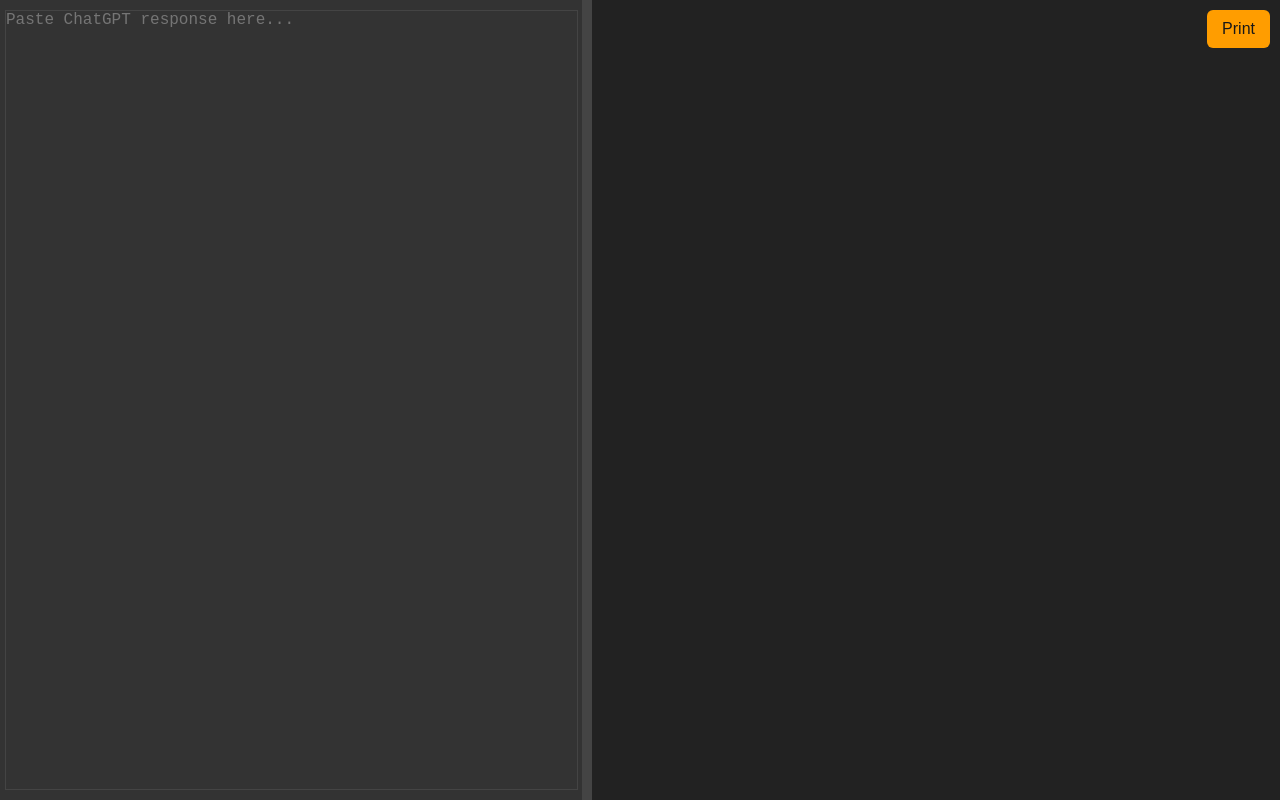
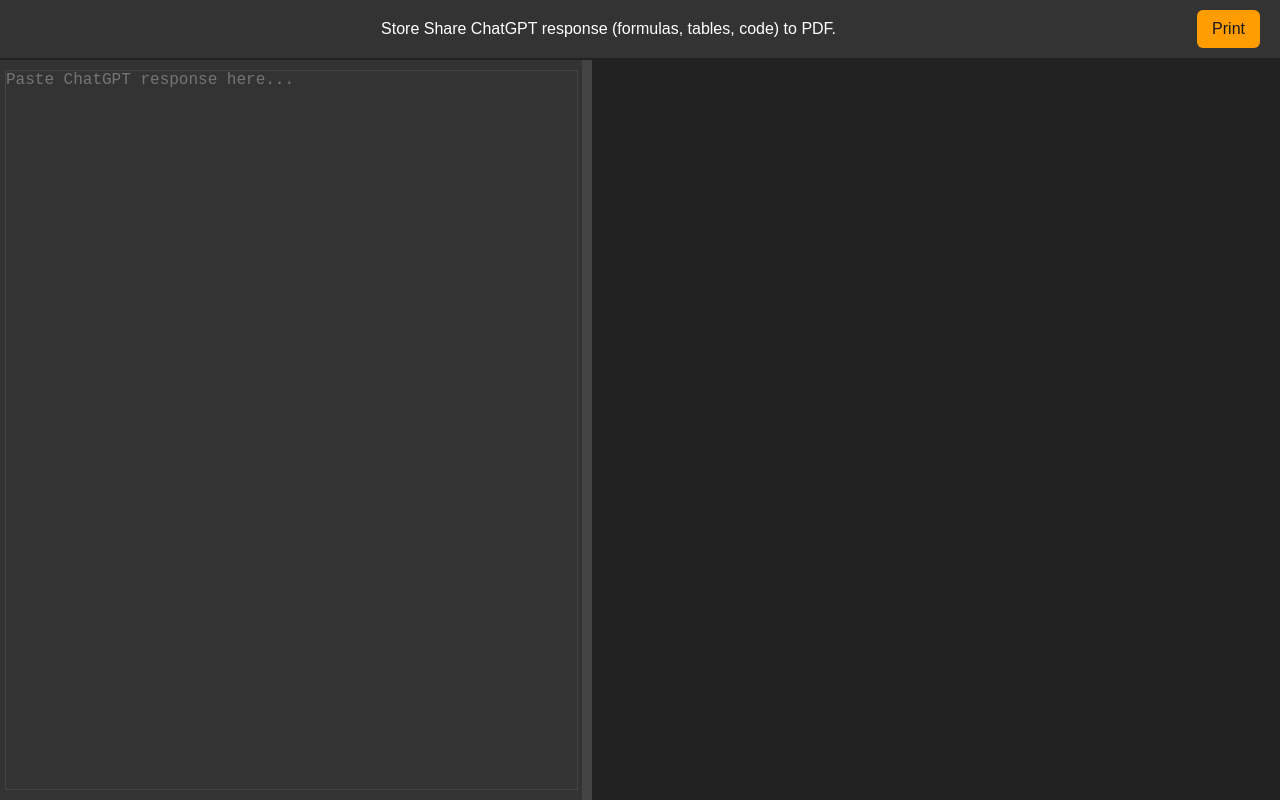
Before and after one commit to jeevjacobgeorge/chatgpt_response_to_pdf, a plain HTML site: page index.html in a window 1280 px wide. Drawn offline with nearby package versions, Linux system fonts and the light colour scheme.

Commit message:
final touch

```diff
--- a/index.html
+++ b/index.html
@@ -7,20 +7,20 @@
     <link rel="icon" href="favicon.ico" type="image/x-icon"> <!-- Link to your favicon file -->
 
     <!-- Meta Tags for SEO and Social Media Sharing -->
-    <meta name="description" content="Store Share ChatGPT response (formulaes, tables, code) to PDF">
+    <meta name="description" content="Store Share ChatGPT response (formulas, tables, code) to PDF">
     <meta name="keywords" content="ChatGPT, PDF, preview, response, markdown, LaTeX, math rendering, syntax highlighting, print preview">
     <meta name="author" content="Your Name or Company">
 
     <!-- Open Graph Meta Tags (For Facebook, LinkedIn, etc.) -->
     <meta property="og:title" content="ChatGPT Response to PDF">
-    <meta property="og:description" content="Store Share ChatGPT response (formulaes, tables, code) to PDF">
+    <meta property="og:description" content="Store Share ChatGPT response (formulas, tables, code) to PDF">
     <meta property="og:image" content="ff.png"> <!-- Replace with a valid image URL for social sharing -->
     <meta property="og:url" content="URL-of-your-page"> <!-- Replace with the actual URL of your page -->
     <meta property="og:type" content="website">
 
     <!-- Twitter Card Meta Tags -->
     <meta name="twitter:title" content="ChatGPT Response to PDF">
-    <meta name="twitter:description" content="Store Share ChatGPT response (formulaes, tables, code) to PDF">
+    <meta name="twitter:description" content="Store Share ChatGPT response (formulas, tables, code) to PDF">
     <meta name="twitter:image" content="ff.png"> <!-- Replace with a valid image URL for Twitter -->
     <meta name="twitter:card" content="summary_large_image">
 
@@ -51,12 +51,41 @@
             flex-direction: column;
         }
 
+        /* Navbar Styles */
+        .navbar {
+            background-color: #333;
+            color: white;
+            display: flex;
+            justify-content: space-between;
+            padding: 10px 20px;
+            align-items: center;
+            position: fixed;
+            top: 0;
+            width: 100%;
+            z-index: 1000;
+        }
+
+        .navbar button {
+            background-color: #ff9d00;
+            color: #181818;
+            padding: 10px 15px;
+            border: none;
+            font-size: 16px;
+            cursor: pointer;
+            border-radius: 6px;
+            margin-right: 40px;
+        }
+
+        .navbar button:hover {
+            background-color: #e08900;
+        }
+
         .container {
             display: flex;
             width: 100%;
             height: 100%;
             position: relative;
-            margin: 0;
+            margin-top: 60px; /* Adjust to give space for the navbar */
         }
 
         .editor-container, .preview-container {
@@ -75,7 +104,6 @@
 
         .preview-container {
             padding:5px 20px;
-
             background-color: #222;
             color: #e0e0e0;
             flex: 2;
@@ -97,7 +125,6 @@
             cursor: ew-resize;
             background-color: #444;
             position: absolute;
-            /* left: 50%; */
             top: 0;
             height: 100%;
         }
@@ -114,10 +141,8 @@
             flex-grow: 1;
         }
 
-        /* Styles for code preview and math rendering */
         pre {
             background-color: #2c2c2c !important;
-
             border-radius: 5px;
             font-size: 14px;
             line-height: 1.4;
@@ -129,14 +154,6 @@
             font-family: "Courier New", Courier, monospace !important;
             color: #ffffff !important;
             text-shadow: none !important;
-        }
-
-        .token.operator, .token.url {
-            color: #d08113;
-        }
-
-        .token.keyword {
-            color: #ff9d00;
         }
 
         table {
@@ -168,10 +185,17 @@
             color: #ff9d00;
         }
     </style>
-        <link rel="stylesheet" href="https://cdnjs.cloudflare.com/ajax/libs/prism/1.29.0/themes/prism.min.css">
 
+    <link rel="stylesheet" href="https://cdnjs.cloudflare.com/ajax/libs/prism/1.29.0/themes/prism.min.css">
 </head>
 <body>
+    <!-- Navbar with Print button -->
+    <div class="navbar">
+        <div class="logo"></div>Store Share ChatGPT response (formulas, tables, code) to PDF.
+        <button onclick="printPreview()">Print</button>
+    </div>
+
+    <!-- Main content area -->
     <div class="container">
         <div class="editor-container">
             <textarea id="response-input" placeholder="Paste ChatGPT response here..."></textarea>
@@ -183,10 +207,6 @@
             <!-- Preview will appear here -->
         </div>
     </div>
-
-    <button onclick="printPreview()" style="position: absolute; top: 10px; right: 10px; background-color: #ff9d00; color: #181818; padding: 10px 15px; border: none; font-size: 16px; cursor: pointer;border-radius: 6px;">
-        Print
-    </button>
 
     <script>
         const inputElement = document.getElementById('response-input');
@@ -200,7 +220,6 @@
 
         function generatePreview() {
             let input = inputElement.value;
-            console.log(input);
             input = input.replace(/\\([\\\[\](){}^_])/g, '\\\\$1');
             preview.innerHTML = '';
             if (input.trim() === '') {
@@ -208,7 +227,6 @@
                 return;
             }
             let htmlContent = marked.parse(input);
-            console.log(htmlContent);
             preview.innerHTML = htmlContent;
             MathJax.typesetPromise([preview]).catch((err) => console.log(err));
             Prism.highlightAll();
@@ -237,7 +255,6 @@
                     document.querySelector('.editor-container').style.flex = `0 0 ${editorWidth}px`;
                     document.querySelector('.preview-container').style.flex = `0 0 ${previewWidth}px`;
                     resizeBar.style.left = `${newWidth}px`;
-
                 }
             }
         }
@@ -246,9 +263,6 @@
         const initialWidth = containerRect.width / 2.2;
         document.querySelector('.editor-container').style.flex = `0 0 ${initialWidth}px`;
         document.querySelector('.resize-bar').style.left = `${initialWidth}px`;
-
-
-        // document.querySelector('.preview-container').style.flex = `0 0 ${initialWidth}px`;
 
         function printPreview() {
             const printWindow = window.open('', '', 'height=600,width=800');
```
